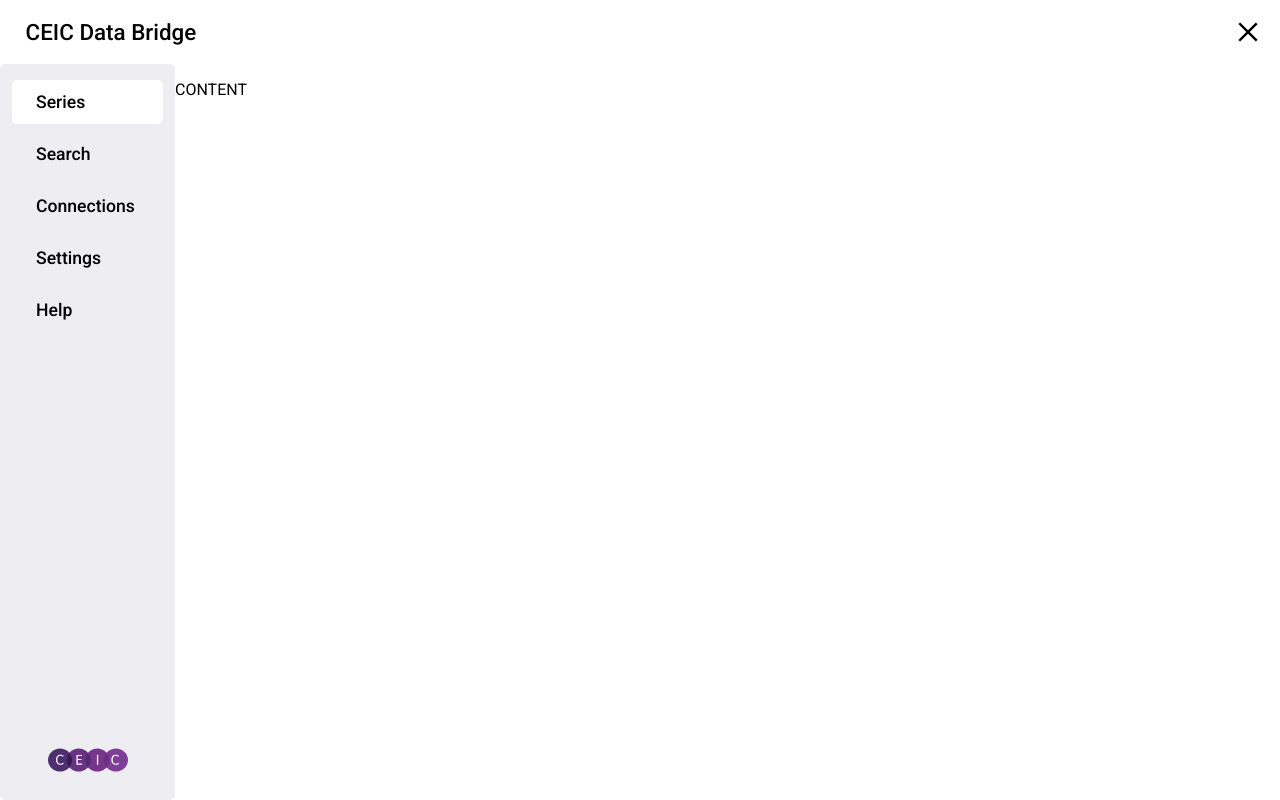
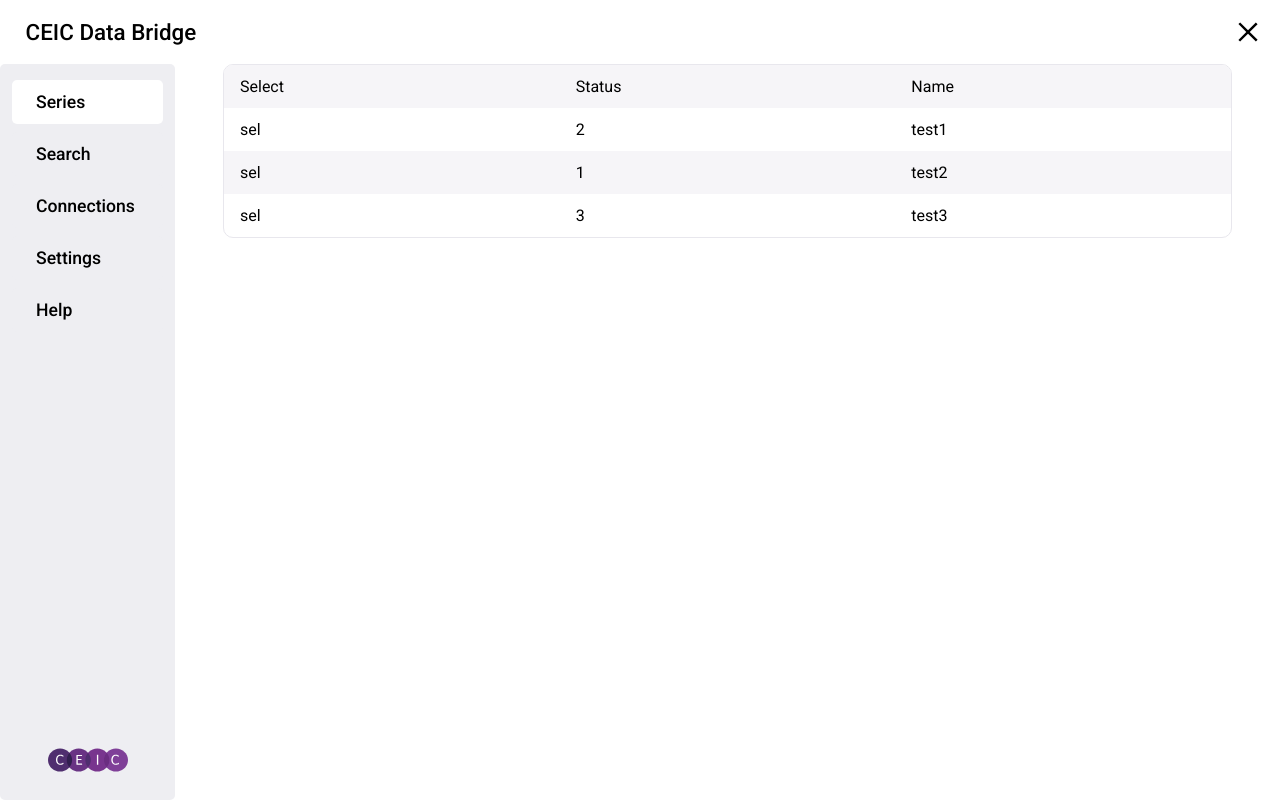
Before and after one commit to juliensale/ceic-example, a Next.js app: page / in a window 1280 px wide. Built offline with nearby package versions, Linux system fonts and the light colour scheme.

Commit message:
feat: table component

```diff
--- a/components/Layout/Layout.module.css
+++ b/components/Layout/Layout.module.css
@@ -34,3 +34,9 @@
   height: 100%;
   flex-grow: 1;
 }
+
+.content {
+  flex-grow: 1;
+  padding: 1.5rem 3rem;
+  padding-top: 0;
+}
--- a/components/Layout/index.tsx
+++ b/components/Layout/index.tsx
@@ -12,7 +12,7 @@
 			</header>
 			<div className={styles.navContainer}>
 				<Navbar />
-				<div>
+				<div className={styles.content}>
 					{children}
 				</div>
 			</div>
--- /dev/null
+++ b/components/Table/Table.module.css
@@ -0,0 +1,15 @@
+.table {
+  display: grid;
+  width: 100%;
+  border-radius: 10px;
+  border: 1px solid rgba(232, 231, 237, 1);
+  overflow: hidden;
+}
+
+.table > div {
+  padding: 0.75rem 1rem;
+}
+
+.darkCell {
+  background: rgba(246, 245, 248, 1);
+}
--- /dev/null
+++ b/components/Table/index.tsx
@@ -0,0 +1,45 @@
+import { ReactNode } from 'react';
+import styles from './Table.module.css';
+
+type BaseObject = Record<string, ReactNode> & { id: number };
+
+type Props<T extends BaseObject> = {
+	data: T[];
+	columns: (Extract<keyof T, string> | 'select')[];
+};
+
+const Table = <T extends BaseObject>({ data, columns }: Props<T>): ReactNode => {
+	return (
+		<div className={styles.table} style={{
+			gridTemplateColumns: `repeat(${columns.length}, 1fr)`
+		}}>
+			{/* First line */}
+			{columns.map(
+				(col) => (
+					<div
+						key={col}
+						className={styles.darkCell}
+					>
+						{col.charAt(0).toUpperCase() + col.slice(1)}
+					</div>
+				)
+			)}
+			{/* Rest */}
+			{
+				data.map((obj, idx) =>
+					columns.map(
+						col => (
+							<div
+								key={`${obj.id}-${col}`}
+								className={idx % 2 === 1 ? styles.darkCell : undefined}
+							>
+								{col === 'select' ? 'sel' : obj[col]}
+							</div>
+						)
+					))
+			}
+		</div>
+	)
+}
+
+export default Table
--- a/pages/index.tsx
+++ b/pages/index.tsx
@@ -1,8 +1,30 @@
 import type { NextPage } from 'next'
+import Table from '../components/Table'
+
+const data = [
+  {
+    id: 1,
+    name: "test1",
+    status: 2,
+  },
+  {
+    id: 2,
+    name: "test2",
+    status: 1,
+  },
+  {
+    id: 3,
+    name: "test3",
+    status: 3,
+  }
+]
 
 const Home: NextPage = () => {
   return (
-    <p>CONTENT</p>
+    <Table
+      data={data}
+      columns={["select", "status", "name"]}
+    />
   )
 }
 
```
